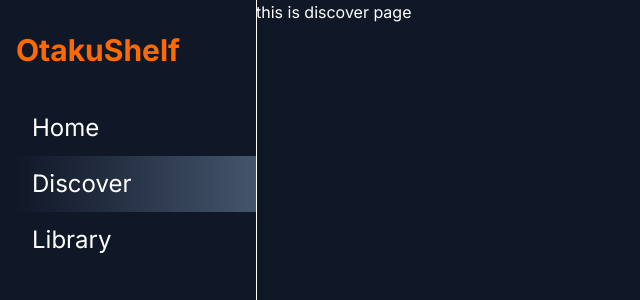
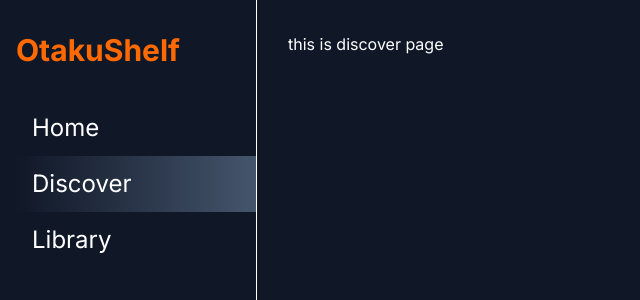
Before and after one commit to dishan1223/otakushelf, a Next.js app: page /discover in a window 1280 px wide. Shown: the top 300 px of the page, without its empty margins (0-640 px from the left). Built offline with nearby package versions, Linux system fonts and the light colour scheme.

Commit message:
superman

```diff
--- a/src/components/ui/MaxWidthContainer.tsx
+++ b/src/components/ui/MaxWidthContainer.tsx
@@ -4,6 +4,6 @@
 // className : max-w-7xl mx-auto px-4 sm:px-6 lg:px-8
 export default function MaxWidthContainer({ children }: MaxWidthContainerProps) {
     return (
-        <div className="">{children}</div>
+        <div className="mx-auto px-4 sm:px-6 lg:px-8 py-8">{children}</div>
     );
 }
```
